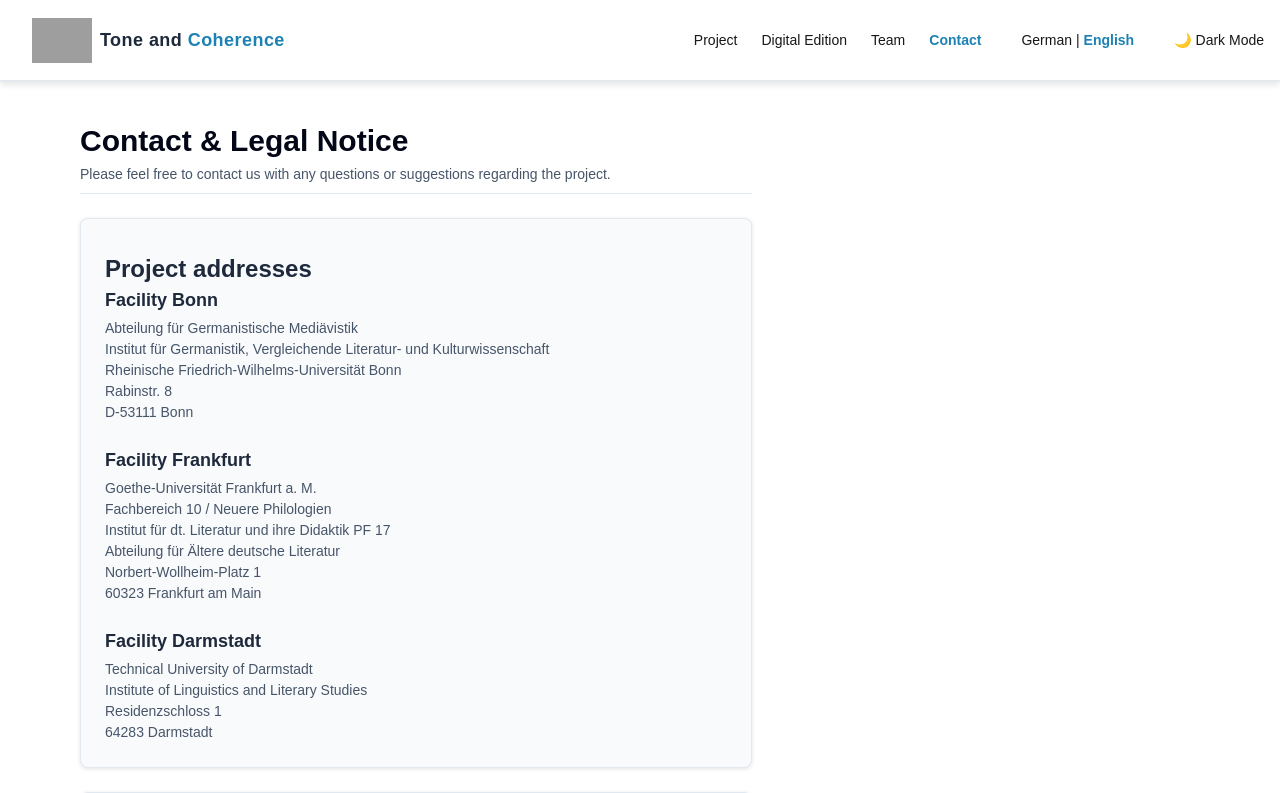
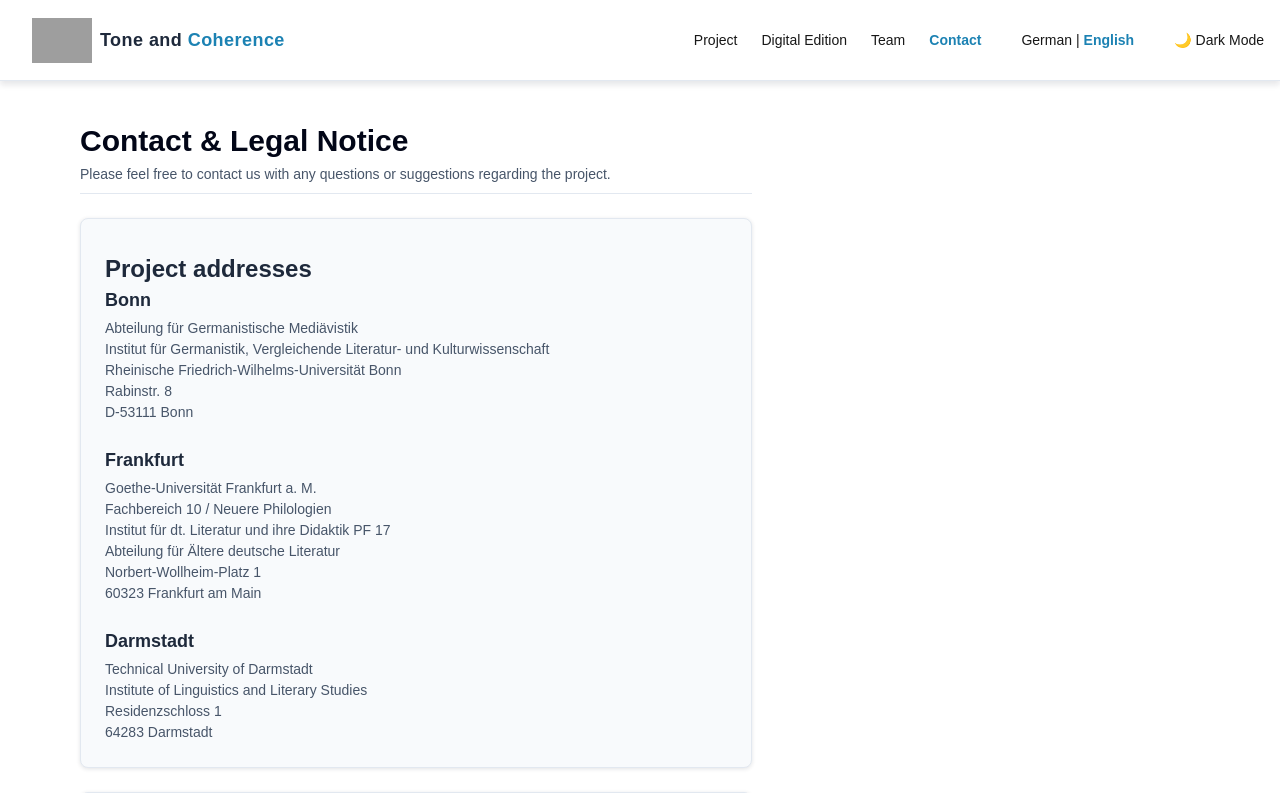
Before and after one commit to tonkohaerenz/tonkohaerenz.github.io, a Next.js app: page /en/contact in a window 1280 px wide. Shown: the top 793 px of the page. Built offline with nearby package versions, Linux system fonts and the light colour scheme; grey boxes are pictures that could not be loaded.

Commit message:
Kontaktseite angepasst

```diff
--- a/src/app/en/contact/page.tsx
+++ b/src/app/en/contact/page.tsx
@@ -9,7 +9,7 @@ export default function KontaktPage() {
       <div className="card">
         <div>
           <h2>Project addresses</h2>
-          <h3>Facility Bonn</h3>
+          <h3>Bonn</h3>
           <p>
             Abteilung für Germanistische Mediävistik<br />
             Institut für Germanistik, Vergleichende Literatur- und Kulturwissenschaft<br />
@@ -18,7 +18,7 @@ export default function KontaktPage() {
             D-53111 Bonn<br />
           </p>
           <br/>
-          <h3>Facility Frankfurt</h3>
+          <h3>Frankfurt</h3>
           <p>
             Goethe-Universität Frankfurt a. M.<br />
             Fachbereich 10 / Neuere Philologien<br />
@@ -28,7 +28,7 @@ export default function KontaktPage() {
             60323 Frankfurt am Main<br />
           </p>
           <br/>
-          <h3>Facility Darmstadt</h3>
+          <h3>Darmstadt</h3>
           <p>
             Technical University of Darmstadt<br />
             Institute of Linguistics and Literary Studies<br />
--- a/src/app/kontakt/page.tsx
+++ b/src/app/kontakt/page.tsx
@@ -10,7 +10,7 @@ export default function KontaktPage() {
       <div className="card">
         <div>
           <h2>Projektadressen</h2>
-          <h3>Standort Bonn</h3>
+          <h3>Bonn</h3>
           <p>
             Abteilung für Germanistische Mediävistik<br />
             Institut für Germanistik, Vergleichende Literatur- und Kulturwissenschaft<br />
@@ -19,7 +19,7 @@ export default function KontaktPage() {
             D-53111 Bonn<br />
           </p>
           <br/>
-          <h3>Standort Frankfurt</h3>
+          <h3>Frankfurt</h3>
           <p>
             Goethe-Universität Frankfurt a. M.<br />
             Fachbereich 10 / Neuere Philologien<br />
@@ -29,7 +29,7 @@ export default function KontaktPage() {
             60323 Frankfurt am Main<br />
           </p>
           <br/>
-          <h3>Standort Darmstadt</h3>
+          <h3>Darmstadt</h3>
           <p>
             Technische Universität Darmstadt<br />
             Institut für Sprach- und Literaturwissenschaft<br />
```
